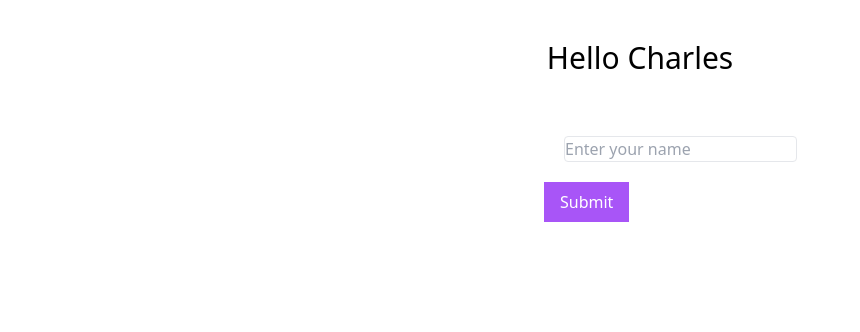
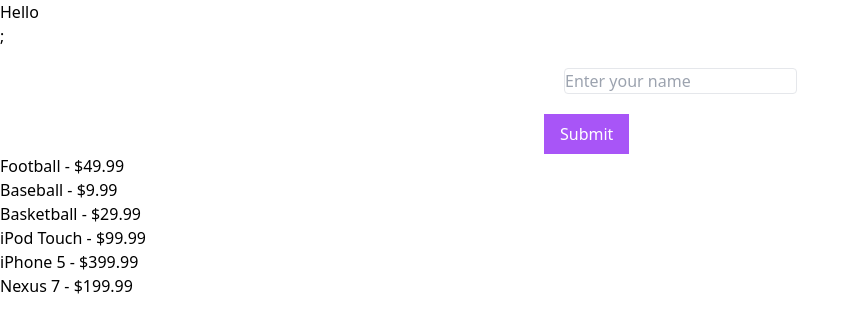
Before and after one commit to CharlesAD/react-header-display-demo, a React (Create React App) app: page / in a window 1280 px wide. Shown: the top 332 px of the page, without its empty margins (0-860 px from the left). Built offline with nearby package versions, Linux system fonts and the light colour scheme.

Commit message:
Add conditional picture

```diff
--- a/src/App.jsx
+++ b/src/App.jsx
@@ -1,15 +1,54 @@
+import Profile from "components/Profile/Profile";
 import { useState } from "react";
 import "./App.css";
+import Products from "./components/Products/Products";
 import Form from "./components/Form/Form";
-import Header from "./components/Header/Header";
+
+const imgUrl = "https://i.imgur.com/yXOvdOSs.jpg";
+
+const products = [
+  {
+    category: "Sporting Goods",
+    price: "$49.99",
+    stocked: true,
+    name: "Football",
+  },
+  {
+    category: "Sporting Goods",
+    price: "$9.99",
+    stocked: true,
+    name: "Baseball",
+  },
+  {
+    category: "Sporting Goods",
+    price: "$29.99",
+    stocked: false,
+    name: "Basketball",
+  },
+  {
+    category: "Electronics",
+    price: "$99.99",
+    stocked: true,
+    name: "iPod Touch",
+  },
+  {
+    category: "Electronics",
+    price: "$399.99",
+    stocked: false,
+    name: "iPhone 5",
+  },
+  { category: "Electronics", price: "$199.99", stocked: true, name: "Nexus 7" },
+];
 
 function App() {
-  const [name, setName] = useState("Charles");
+  const [name, setName] = useState(null);
 
   return (
     <>
-      <Header name={name} />
+      <h1 className=" ">Hello {name}</h1>;
+      {name && <Profile name={name} imgUrl={imgUrl} />}
       <Form setName={setName} />
+      <Products products={products} />
     </>
   );
 }
--- a/src/components/Form/Form.jsx
+++ b/src/components/Form/Form.jsx
@@ -5,6 +5,7 @@ export default function Form({ setName }) {
     event.preventDefault();
 
     const submission = Object.fromEntries(new FormData(event.target));
+
     setName(submission.name);
 
     event.target.reset();
--- a/src/components/Header/Header.jsx
+++ /dev/null
@@ -1,13 +0,0 @@
-import PropTypes from "prop-types";
-
-export default function Header({ name }) {
-  return (
-    <header className="flex justify-center py-10">
-      <h1 className="text-3xl">Hello {name}</h1>
-    </header>
-  );
-}
-
-Header.propTypes = {
-  name: PropTypes.string.isRequired,
-};
--- /dev/null
+++ b/src/components/Products/Products.jsx
@@ -0,0 +1,22 @@
+import PropTypes from "prop-types";
+
+function createProductLIs(productsData) {
+  return productsData.map((product) => (
+    <li key={product.name}>
+      {product.name} - {product.price}
+    </li>
+  ));
+}
+
+export default function Products({ products }) {
+  return <ul>{createProductLIs(products)}</ul>;
+}
+
+Products.propTypes = {
+  products: PropTypes.arrayOf(
+    PropTypes.shape({
+      name: PropTypes.string.isRequired,
+      price: PropTypes.string.isRequired,
+    })
+  ).isRequired,
+};
--- /dev/null
+++ b/src/components/Profile/Profile.jsx
@@ -0,0 +1,16 @@
+import PropTypes from "prop-types";
+
+export default function Profile({ name, imgUrl }) {
+  return (
+    <img
+      src={imgUrl}
+      alt={name}
+      className="mx-auto w-24 items-center rounded-full pb-4"
+    />
+  );
+}
+
+Profile.propTypes = {
+  name: PropTypes.string.isRequired,
+  imgUrl: PropTypes.string.isRequired,
+};
```
Also changed, not shown: src/components/Button/Button.jsx (added), 2 other files (tests, documents, lock files or other folders).
